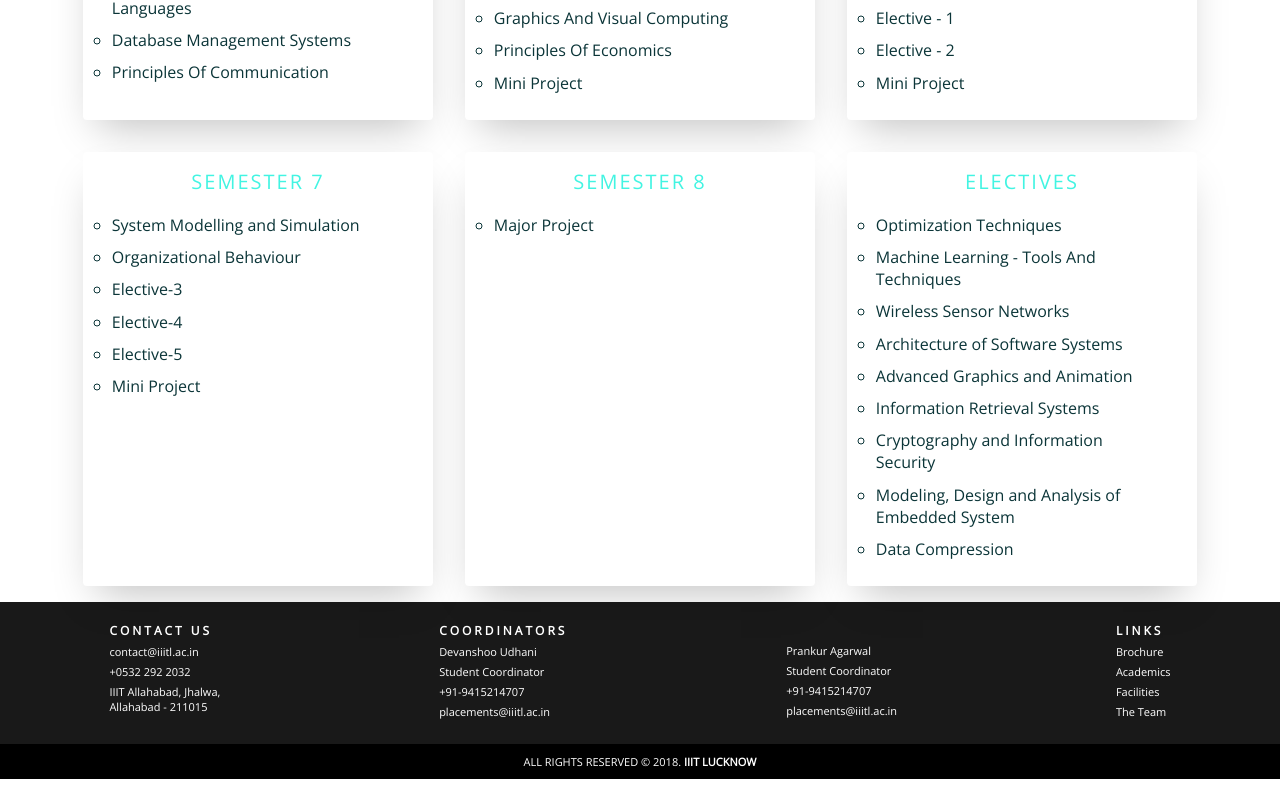
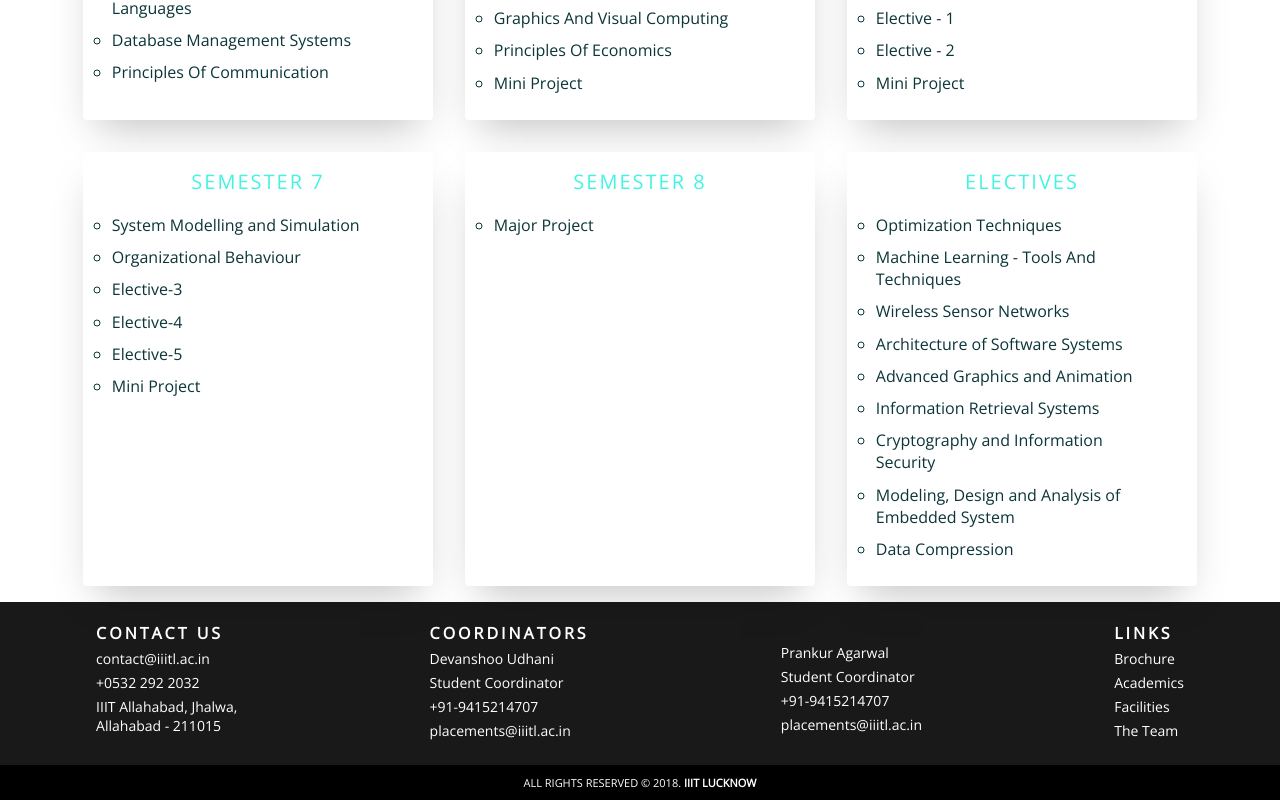
Before and after one commit to axios-iiitl/Placement-Website, a React (Create React App) app: page /courses in a window 1280 px wide. Shown: the part 981-1781 px from the top of the page. Before the commit the page ends 1760 px from the top, so only its background shows below. Built offline with nearby package versions, Linux system fonts and the light colour scheme.

Commit message:
Change font size footer again

```diff
--- a/src/App.css
+++ b/src/App.css
@@ -244,7 +244,7 @@ footer {
 }
 
 .footer p {
-  font-size: 11px!important;
+  font-size: 14px!important;
 }
 
 .footer-outer-wrapper {
@@ -354,7 +354,7 @@ body {
 }
 
 .footer-col h2 {
-  font-size: 12px;
+  font-size: 16px;
   text-transform: uppercase;
   letter-spacing: 3px;
   font-weight: 700;
```
